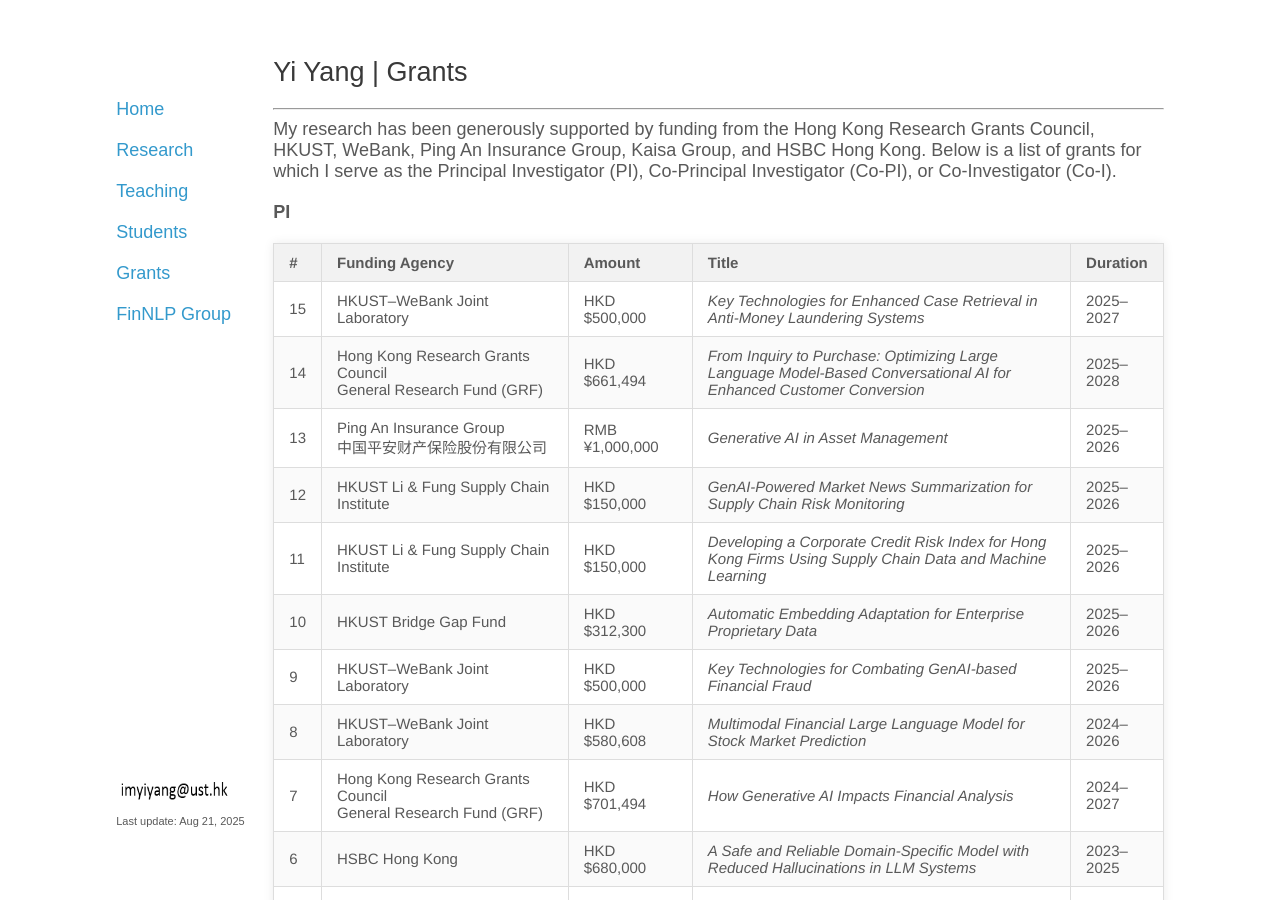
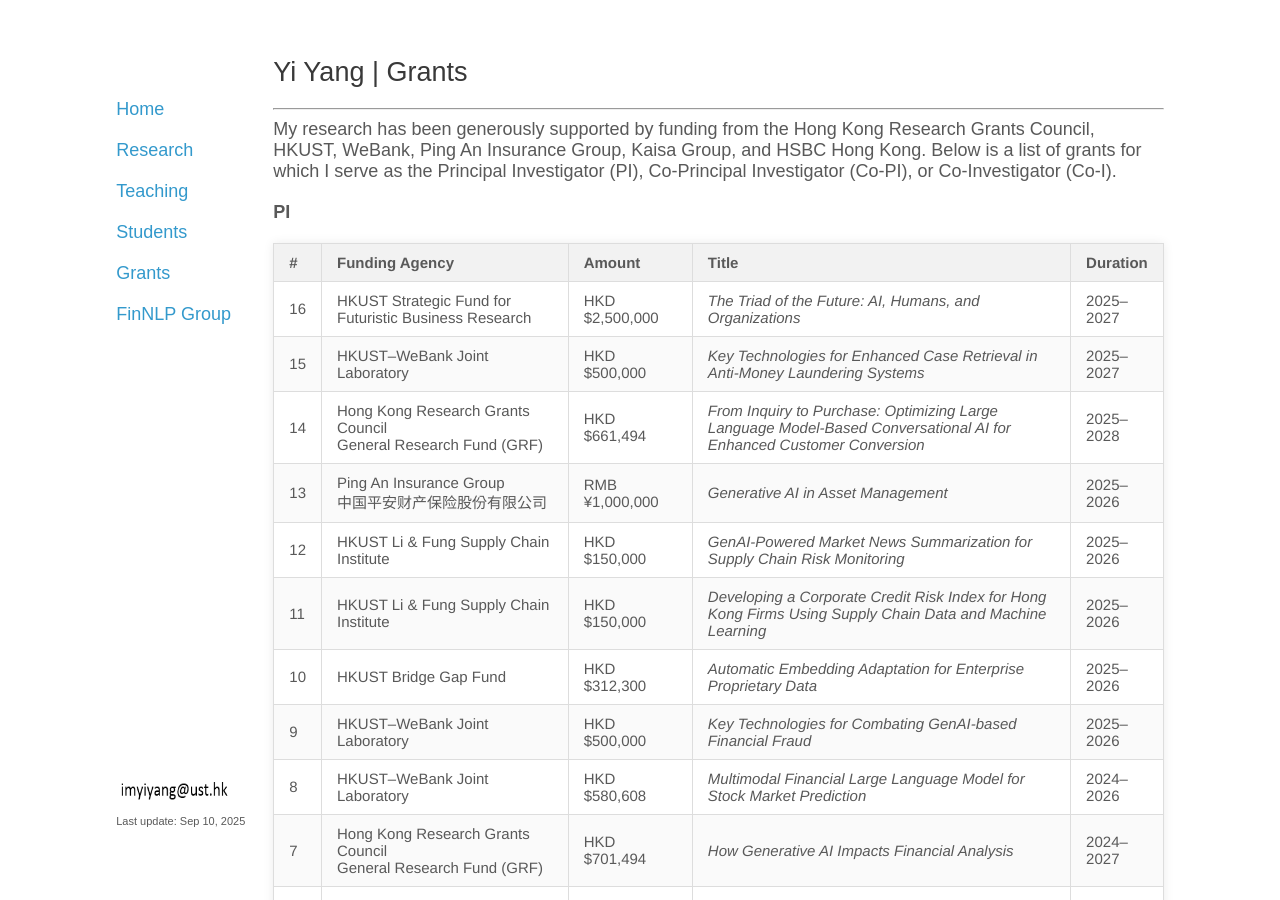
Before and after one commit to yya518/yya518.github.io, a Jekyll site: the page built from grants.md, in a window 1280 px wide and 900 px high. Built offline with Jekyll 4.4.1, drawn with Linux system fonts in a browser that asks for light colours.

Commit message:
update grant and fin-persona

```diff
--- a/_layouts/default.html
+++ b/_layouts/default.html
@@ -21,7 +21,7 @@
 
       <footer>
                    <img src="email.png" width=120 height=25>
-           <p><small>Last update: Aug 21, 2025</small><br>
+           <p><small>Last update: Sep 10, 2025</small><br>
 
         <!--<small>Powered by <a href="https://github.com/mojombo/jekyll">Jekyll</a> </small></p>-->
       </footer>
--- a/grants.md
+++ b/grants.md
@@ -55,6 +55,16 @@
     </tr>
   </thead>
   <tbody>
+
+        <tr>
+      <td>16</td>
+      <td>HKUST Strategic Fund for Futuristic Business Research</td>
+      <td>HKD $2,500,000</td>
+      <td><em>The Triad of the Future: AI, Humans, and Organizations
+      </em></td>
+      <td>2025–2027</td>
+    </tr>
+
     <tr>
       <td>15</td>
       <td>HKUST–WeBank Joint Laboratory</td>
```
Also changed, not shown: research.md (+5 -0 lines).
